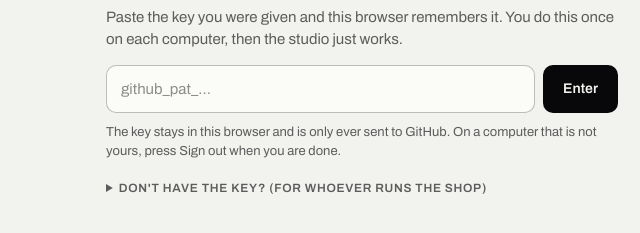
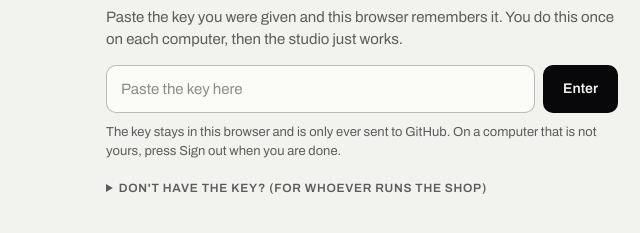
Before and after one commit to reidwcoleman/true-offline, a plain HTML site: page site/studio/index.html in a window 1280 px wide. Shown: the part 159-392 px from the top of the page, 278-918 px from the left. Drawn offline with Linux system fonts and the light colour scheme.

Commit message:
Studio: plain hint in the key field instead of a token-shaped example
The placeholder showed "github_pat_…" inside the box, which looked like a real
token sitting on the page. It is only a hint, but it is confusing, so the hint
now reads "Paste the key here".

Co-Authored-By: Claude Opus 4.8 <noreply@anthropic.com>

```diff
--- a/site/studio/index.html
+++ b/site/studio/index.html
@@ -247,7 +247,7 @@ footer{margin-top:56px;padding-top:16px;border-top:1px solid var(--line);display
   <p>Paste the key you were given and this browser remembers it. You do this once on each computer, then the studio just works.</p>
   <form class="row" data-connect>
     <label class="sr" for="tok">Studio key</label>
-    <input class="field" id="tok" type="password" placeholder="github_pat_…" autocomplete="off" spellcheck="false">
+    <input class="field" id="tok" type="password" placeholder="Paste the key here" autocomplete="off" autocorrect="off" autocapitalize="off" spellcheck="false" name="to-studio-key-field">
     <button class="btn btn-ink" type="submit">Enter</button>
   </form>
   <div data-gate-error></div>
```
